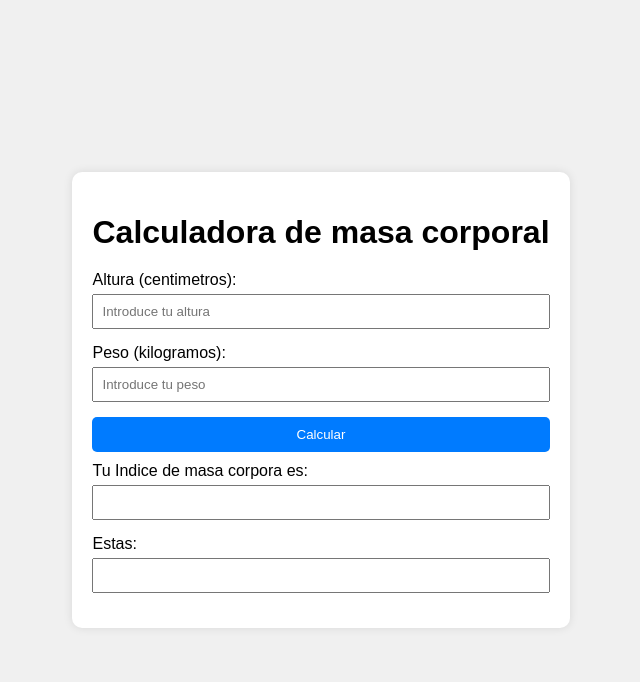
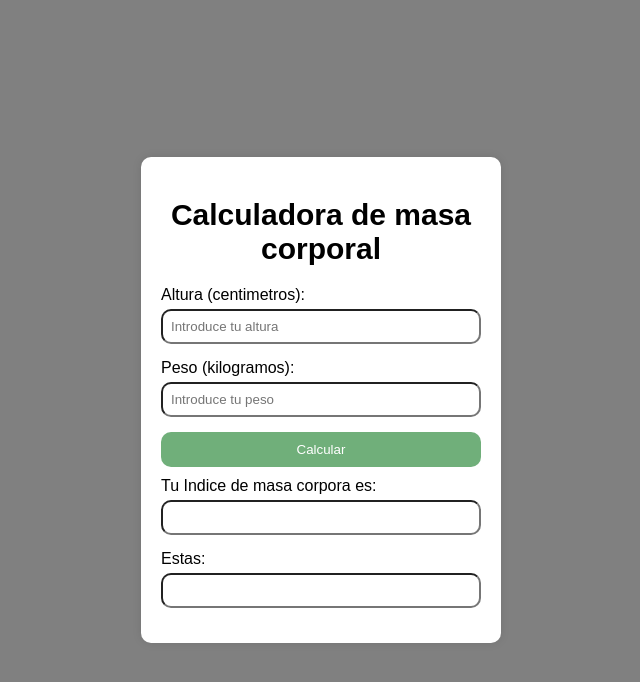
Before and after one commit to cendalesv/VictorCendalesEjerciciosJs, a plain HTML site: page eventos/index.html in a window 1280 px wide. Shown: the whole page, without its empty margins (319-959 px from the left). Drawn offline with Linux system fonts and the light colour scheme.

Commit message:
modifique estilos

```diff
--- a/eventos/styles.css
+++ b/eventos/styles.css
@@ -4,7 +4,7 @@ body {
     justify-content: center;
     align-items: center;
     height: 100vh;
-    background-color: #f0f0f0;
+    background-color: grey;
     margin: 0;
 }
 
@@ -13,11 +13,13 @@ body {
     padding: 20px;
     border-radius: 10px;
     box-shadow: 0 0 10px rgba(0, 0, 0, 0.1);
+    width: 25%;
 }
 
 h1 {
     text-align: center;
     margin-bottom: 20px;
+    font-size: 30px;
 }
 
 .form-group {
@@ -28,24 +30,26 @@ label {
     display: block;
     margin-bottom: 5px;
     margin-top: 10px;
+
 }
 
 input {
     width: 100%;
     padding: 8px;
     box-sizing: border-box;
+    border-radius: 10px;
 }
 
 button {
     width: 100%;
     padding: 10px;
-    background-color: #007BFF;
+    background-color: #70af7a;
     color: #fff;
     border: none;
-    border-radius: 5px;
+    border-radius: 10px;
     cursor: pointer;
 }
 
 button:hover {
-    background-color: #0056b3;
+    background-color: #59d86e;
 }
```
